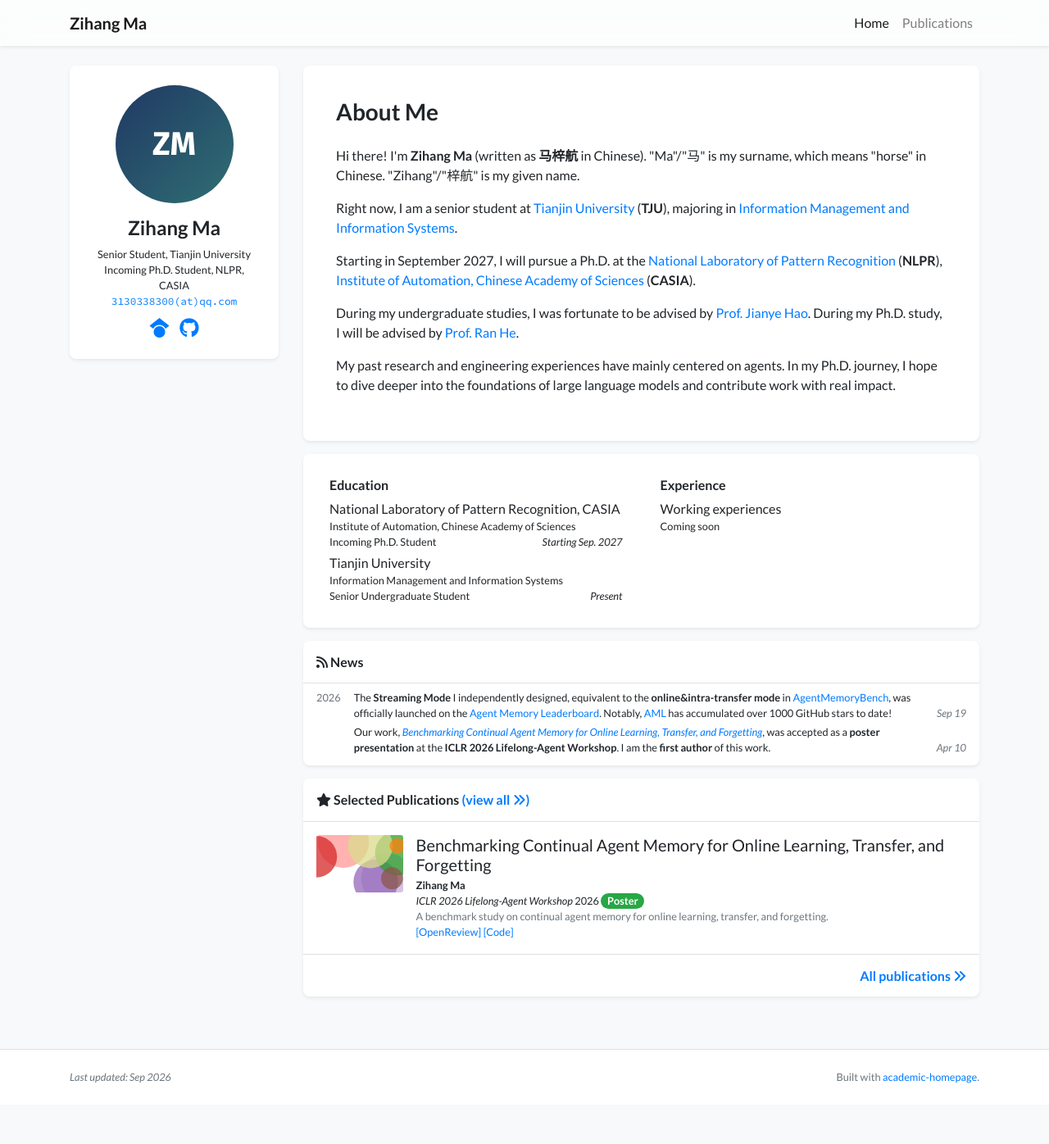
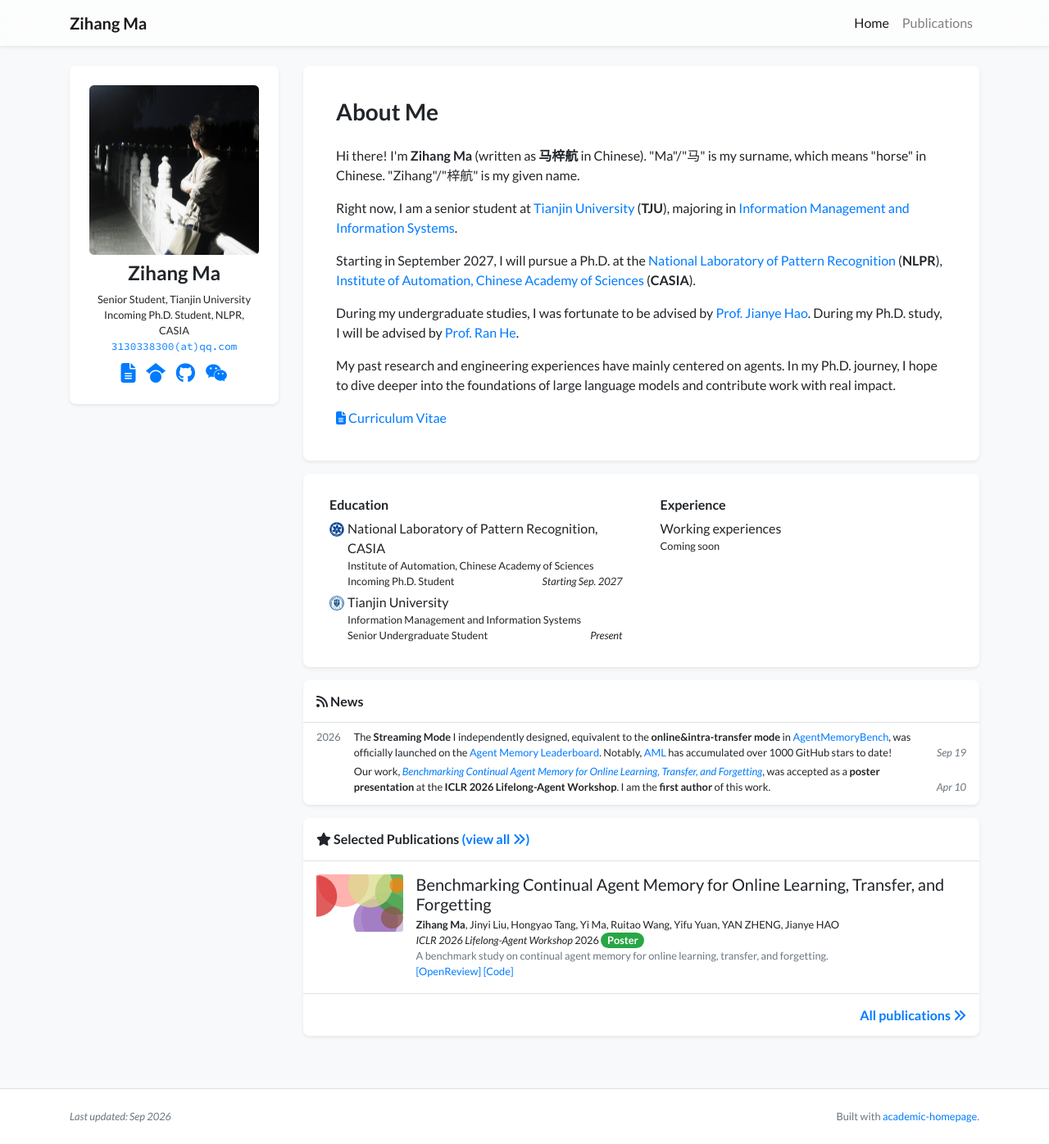
Before and after one commit to solomoon313/solomoon313.github.io, a Jekyll site: the page built from index.html, in a window 1280 px wide and 1396 px high. Shown: the whole window at 82% size. Built offline with Jekyll 4.4.1, drawn with Linux system fonts in a browser that asks for light colours; nearby versions of some CDN libraries; a style sheet for code colours, icons or effects is not loaded.

Commit message:
second commit

```diff
--- a/_data/authors.yml
+++ b/_data/authors.yml
@@ -1,2 +1,24 @@
 "Zihang Ma":
   bold: true
+  url: https://openreview.net/profile?id=~Zihang_Ma2
+
+"Jinyi Liu":
+  url: https://openreview.net/profile?id=~Jinyi_Liu1
+
+"Hongyao Tang":
+  url: https://openreview.net/profile?id=~Hongyao_Tang1
+
+"Yi Ma":
+  url: https://openreview.net/profile?id=~Yi_Ma5
+
+"Ruitao Wang":
+  url: https://openreview.net/profile?id=~Ruitao_Wang1
+
+"Yifu Yuan":
+  url: https://openreview.net/profile?id=~Yifu_Yuan1
+
+"YAN ZHENG":
+  url: https://openreview.net/profile?id=~YAN_ZHENG1
+
+"Jianye HAO":
+  url: https://openreview.net/profile?id=~Jianye_HAO1
--- a/_includes/widgets/profile_card_mini.html
+++ b/_includes/widgets/profile_card_mini.html
@@ -9,13 +9,13 @@
                         <div class="figure d-none d-md-block">
                             <img
                                 src="{{ site.data.profile.portrait_url | relative_url }}"
-                                class="figure-img img-fluid"
+                                class="figure-img img-fluid profile-portrait"
                                 data-toggle="tooltip"
                                 data-placement="top"
                                 title="{{ site.data.profile.portrait_caption }}">
                         </div>
                         <div class="mb-3 d-md-none text-center">
-                            <img src="{{ site.data.profile.portrait_url | relative_url }}" class="rounded-circle" style="max-width: 50%;" alt="Portrait">
+                            <img src="{{ site.data.profile.portrait_url | relative_url }}" class="rounded-circle profile-portrait-mobile" alt="Portrait">
                         </div>
                         {% else %}
                         <div class="initial-avatar mx-auto mb-3" aria-hidden="true">ZM</div>
@@ -46,6 +46,12 @@
 
                 <div class="row pt-2">
                     <div class="col text-center h4">
+                        {% if site.data.profile.cv_link %}
+                        <a class="px-1 no-break" target="_blank" href="{{ site.data.profile.cv_link | relative_url }}" title="CV">
+                            <i class="fas fa-file-lines"></i>
+                        </a>
+                        {% endif %}
+
                         {% if site.data.profile.gscholar %}
                         {%- if site.data.profile.gscholar contains 'scholar.google' -%}
                         {%- assign gscholar_url = site.data.profile.gscholar -%}
--- a/assets/css/global.css
+++ b/assets/css/global.css
@@ -106,3 +106,20 @@ div.lazy {
     font-weight: 700;
     letter-spacing: 0;
 }
+
+.profile-portrait {
+    border-radius: 0.35rem;
+    object-fit: cover;
+}
+
+.profile-portrait-mobile {
+    max-width: 50%;
+    aspect-ratio: 1;
+    object-fit: cover;
+}
+
+.profile-portrait-thumb {
+    width: 48px;
+    height: 48px;
+    object-fit: cover;
+}
```
Also changed, not shown: _data/profile.yml (+9 -7 lines), _includes/widgets/profile_card.html (+8 -5 lines), _publications/2026/benchmarking-continual-agent-memory.md (+7 -0 lines), assets/images/badges/tju.svg (added), assets/images/badges/ucas.svg (added), assets/images/etc/wechat.jpg (added), assets/images/photos/portrait.jpg, 1 other file.
